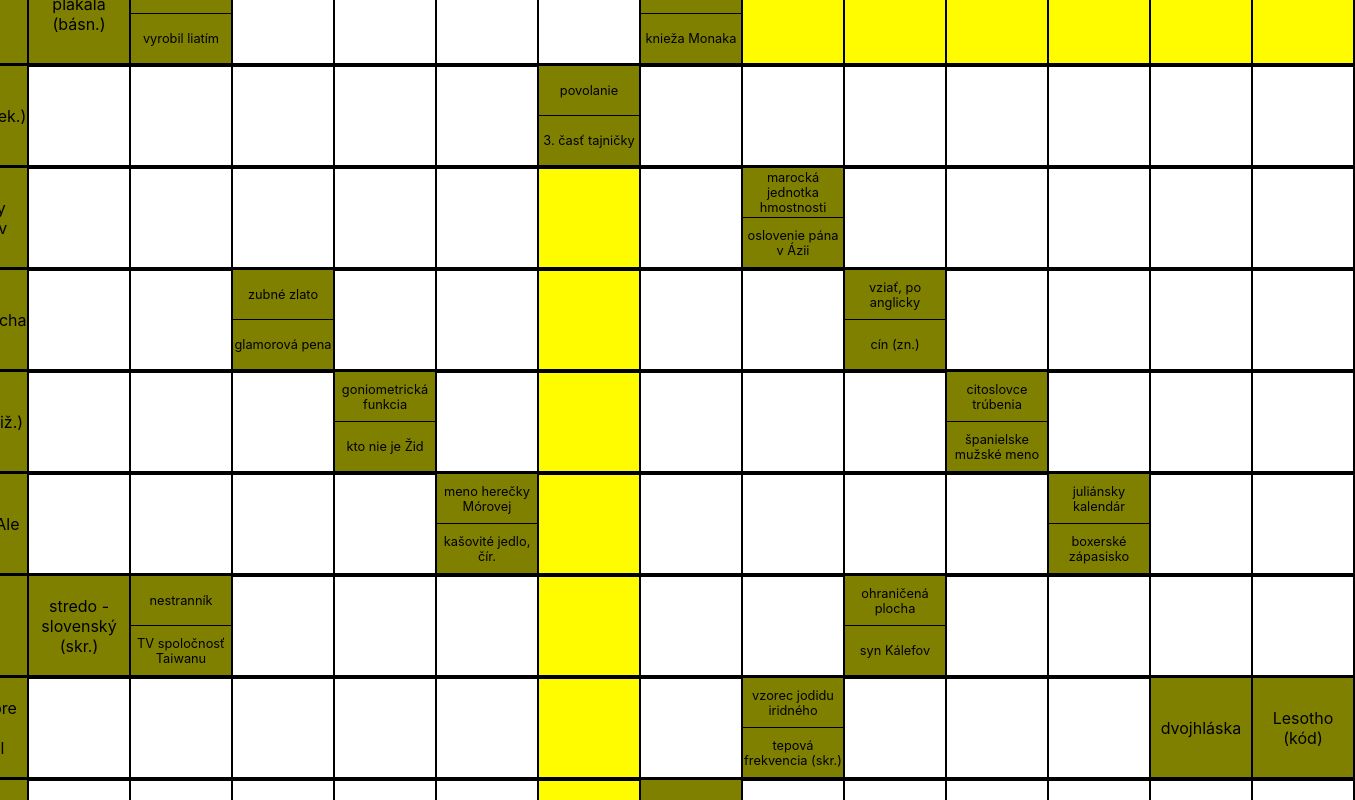
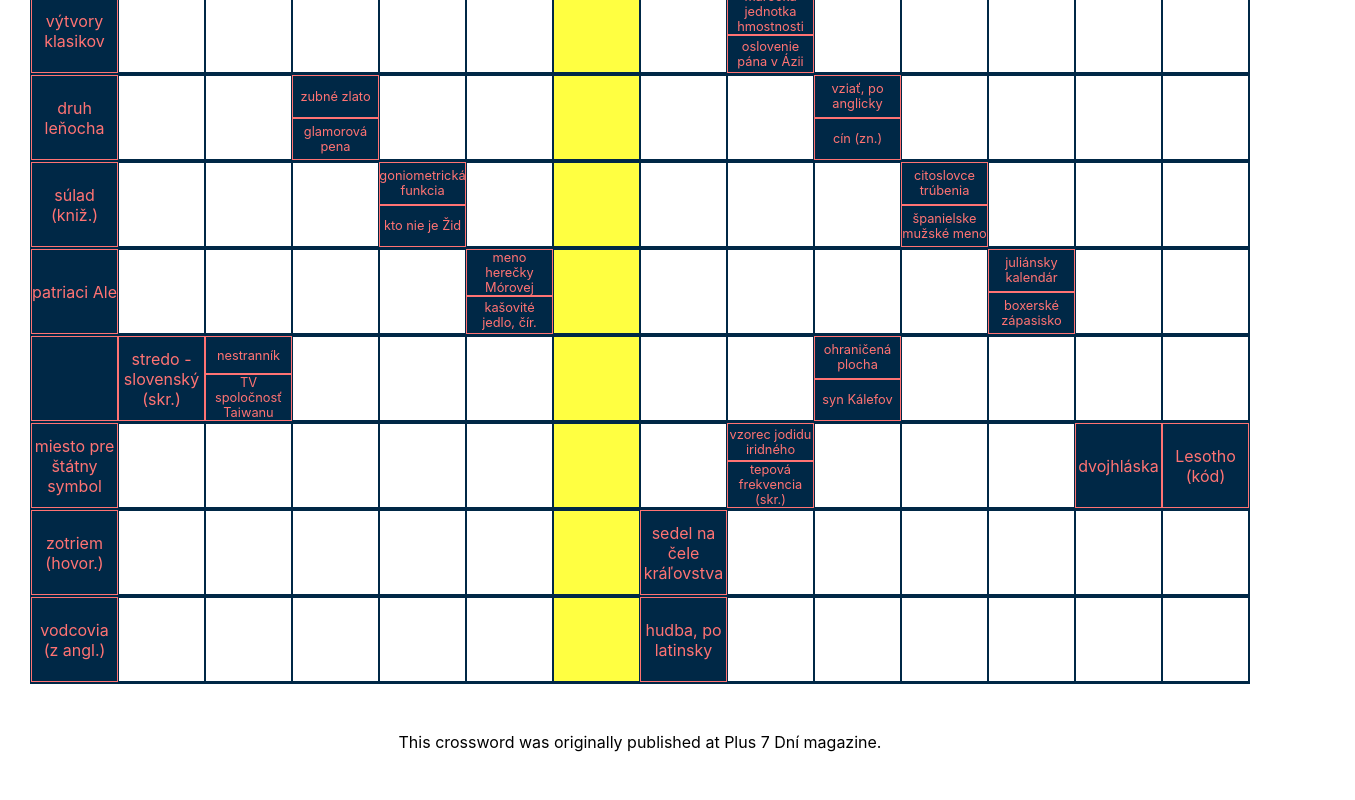
Before and after one commit to MartinTuroci/crossword, a React (Create React App) app: page / in a window 1280 px wide. Shown: the part 1058-1858 px from the top of the page, 1355 px wide, since content can reach past the window. Built offline with nearby package versions, Linux system fonts and the light colour scheme.

Commit message:
refactor: css

```diff
--- a/src/App.css
+++ b/src/App.css
@@ -1,3 +1,15 @@
+:root {
+  --primary-color: rgb(0, 40, 70);
+  --secondary-color: rgb(255, 115, 115);
+  --gray-color: rgb(162, 170, 173);
+  --yellow-color: rgb(255, 255, 65);
+
+  --tile-height: 85px;
+  --tile-width: 85px;
+
+  --border-thickness: 0.5px;
+}
+
 .app-container {
   display: flex;
   align-items: center;
@@ -6,7 +18,7 @@
   min-height: 100vh;
 }
 footer {
-  padding: 3rem;
+  padding: 3rem 0;
   width: 100%;
   text-align: center;
 }
--- a/src/components/Board.css
+++ b/src/components/Board.css
@@ -1,7 +1,7 @@
 .board {
   display: grid;
   grid-template-columns: repeat(14, 1fr);
-  border: 1px solid #000;
+  border: 1px solid var(--primary-color);
 }
 .controls {
   position: fixed;
--- a/src/components/Tile.css
+++ b/src/components/Tile.css
@@ -1,16 +1,17 @@
 .tile {
-  width: 100px;
-  height: 100px;
+  width: var(--tile-width);
+  height: var(--tile-height);
   display: flex;
   flex-direction: column;
   justify-content: center;
   align-items: center;
   text-align: center;
-  border: 0.5px solid #000;
+  border: var(--border-thickness) solid var(--primary-color);
 }
 
 .tile__hint {
-  background-color: olive;
+  background-color: var(--primary-color);
+  color: var(--secondary-color);
   height: 100%;
   width: 100%;
   display: flex;
@@ -21,12 +22,12 @@
   font-size: 0.8rem;
 }
 
-.tile > .tile__hint {
-  border-bottom: 1px solid black;
+.tile .tile__hint {
+  border: 1px solid var(--secondary-color);
 }
 
 .tile__result {
-  background-color: #fffc00;
+  background-color: var(--yellow-color);
 }
 
 .tile input {
@@ -34,13 +35,13 @@
   height: 100%;
   font-size: 2rem;
   text-align: center;
-  border: 0.5px solid #000;
+  border: var(--border-thickness) solid var(--primary-color);
   padding: 0;
 }
 
 .tile input:focus {
-  background-color: lightsteelblue;
-  border-color: lightsteelblue;
-  border: 0.5px solid #000;
+  background-color: var(--gray-color);
+  border-color: var(--gray-color);
+  border: var(--border-thickness) solid var(--primary-color);
   outline: none;
 }
```
